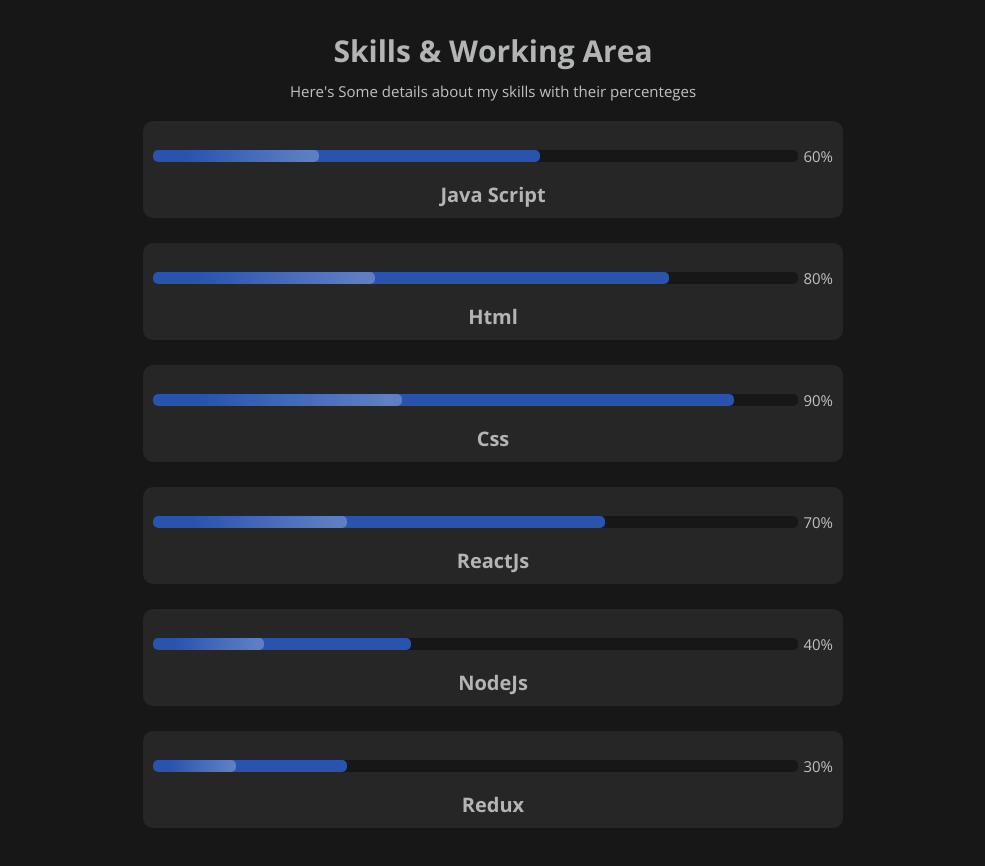
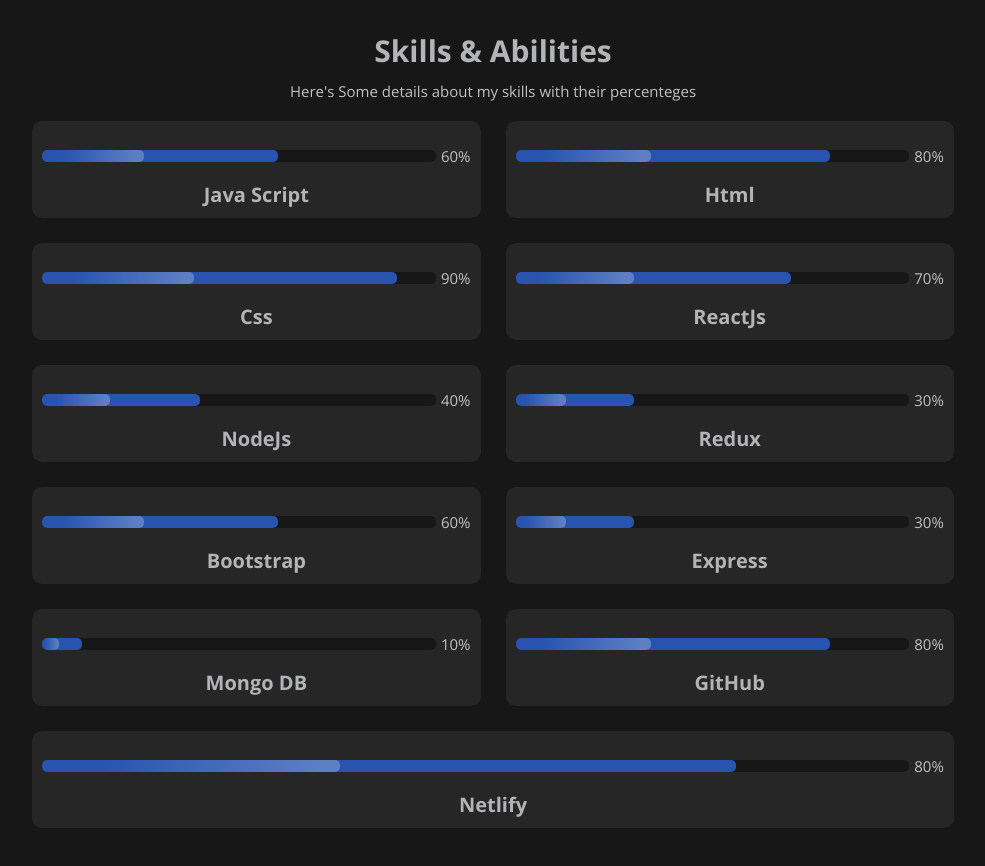
Before and after one commit to coderRahulPancholi/Personal-Portfillo, a React (Create React App) app: page / in a window 1280 px wide. Shown: the part 940-1806 px from the top of the page, without its empty margins (147-1132 px from the left). Built offline with nearby package versions, Linux system fonts and the light colour scheme; no server answers.

Commit message:
bug fixes

```diff
--- a/src/Components/Contact.js
+++ b/src/Components/Contact.js
@@ -274,6 +274,7 @@
         transition: 0.5s;
         font-weight: 100;
         font-size: 15px;
+
       }
     }
 .input:focus ~ span ,
@@ -282,7 +283,7 @@
 {
 transform: translateY(-10px);
 background-color: ${({theme}) => theme.color.btbg};
-
+color: white;
 padding: 0px 15px;
 left: 10px;
 font-size: 12px;
--- a/src/Components/Myskills.js
+++ b/src/Components/Myskills.js
@@ -30,7 +30,27 @@
     {
       title: "Redux",
       perc: 30,
-    }
+    },
+    {
+      title: "Bootstrap",
+      perc: 60,
+    },
+    {
+      title: "Express",
+      perc: 30,
+    },
+    {
+      title: "Mongo DB",
+      perc: 10,
+    },
+    {
+      title: "GitHub",
+      perc: 80,
+    },
+    {
+      title: "Netlify",
+      perc: 80,
+    },
   ];
 
 const [ref,inView] = useInView({
@@ -41,13 +61,13 @@
   return (
     <Wrapper className="wrapper" id="skills"  ref={ref}  >
         <div className="title ">
-          <h3>Skills & Working Area  </h3>
+          <h3>Skills & Abilities </h3>
           <p>Here's Some details about my skills with their percenteges</p>
         </div>
       <div className="maincont ac" >
 
-        <div className="skills" >
-          <div className="skcnt" >
+        <div className="skills df jc ac " >
+          <div className="skcnt df ac j wrap" >
             {skills.map((i,ind) => {
               return (
                 <div className="allskilss" key={ind} >
@@ -81,7 +101,7 @@
   display: flex;
 flex-direction: column;
 align-items: center;
-justify-content: space-around;
+justify-content: flex-start;
 gap: 20px;
   /* justify-content: center; */
   background-color: ${({theme}) => theme.color.bg2};
@@ -108,24 +128,27 @@
   }
   .skills {
     width: 100%;
+
     height: 100%;
 
   }
 
   .skcnt {
-    width: 100%;
+    width: 80%;
     height: 100%;
-    display: flex;
+    /* display: flex; */
     /* flex-wrap: wrap; */
-    flex-direction: column;
+    /* flex-direction: column; */
     gap: 25px;
-    justify-content: center;
+    justify-content: flex-start;
     align-items: center;
   }
 
   .allskilss{
+    flex: 1;
+    flex-basis: 400px;
     width: 100%;
-    max-width: 700px;
+    /* max-width: 600px; */
     display: flex;
     flex-direction: column;
     /* background-color: #252625; */
--- a/src/Components/Projes.js
+++ b/src/Components/Projes.js
@@ -114,9 +114,9 @@
 `;
 const Item = styled.div`
   flex: 1;
-  flex-basis: 500px;
+  flex-basis: 400px;
   /* width: 90%; */
-  /* max-width: 550px; */
+  /* max-width: 800px; */
   height: 250px;
   /* height:auto; */
   border-radius: 15px;
--- a/src/Components/Section.js
+++ b/src/Components/Section.js
@@ -52,6 +52,7 @@
 
   position: relative;
 
+
   .img {
     position: absolute;
     top: 0;
@@ -82,7 +83,7 @@
       z-index: 99;
     }
 .bt{
-  animation: ani  1.1s ease  1  ;
+  animation: ani  2s ease  1  ;
 
   &:hover a{
     text-decoration: underline;
@@ -93,7 +94,7 @@
 
       /* color: white; */
       font-weight: 100;
-      animation: ani  1s ease  1  ;
+      animation: ani  0.8s ease  1  ;
     }
     a {
       text-decoration: none;
@@ -105,7 +106,7 @@
       width: 100%;
       max-width: 500px;
       /* overflow: hidden; */
-      animation: ani  0.8s ease  1  ;
+      animation: ani  1s ease  1  ;
     }
     .surname {
       /* width: 100%;  */
```
